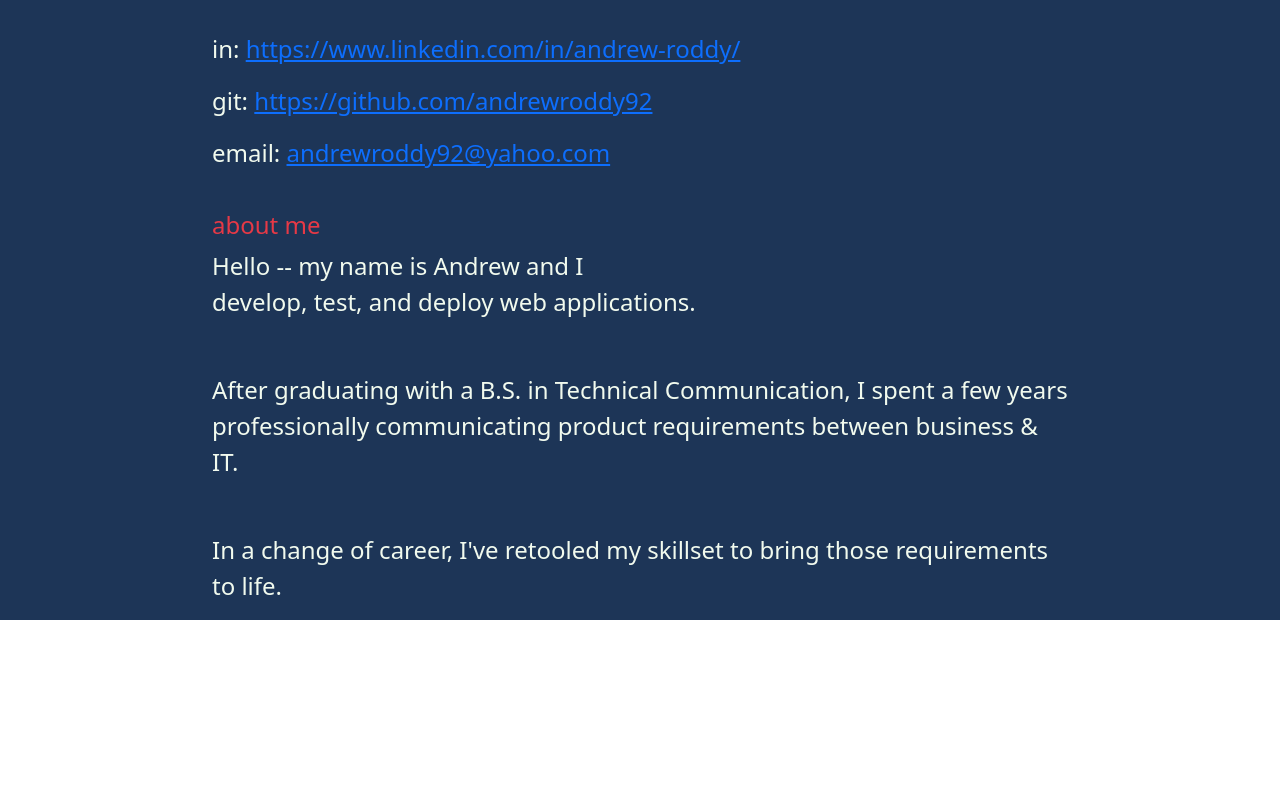
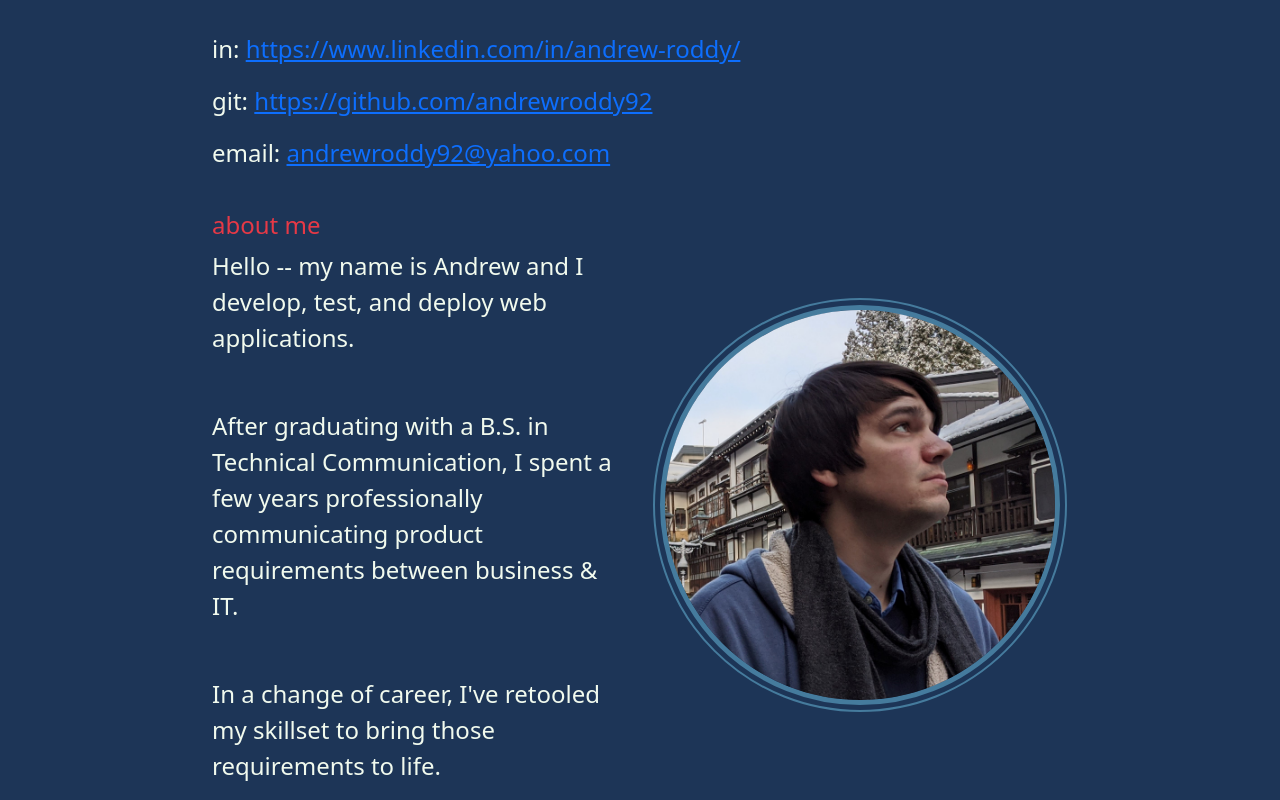
Before and after one commit to andrewroddy92/Andrew-Roddy-Portfolio, a React (Create React App) app: page / in a window 1280 px wide. Shown: the part 389-1189 px from the top of the page. Before the commit the page ends 1009 px from the top, so only its background shows below. Built offline with nearby package versions, Linux system fonts and the light colour scheme.

Commit message:
added profile image and styling

```diff
--- a/src/components/About.js
+++ b/src/components/About.js
@@ -2,6 +2,7 @@ import React from "react";
 import Container from 'react-bootstrap/Container'
 import Row from 'react-bootstrap/Row'
 import Col from 'react-bootstrap/Col'
+import me from '../me.jpg'
 
 
 export default function About() {
@@ -16,6 +17,19 @@ export default function About() {
       text: {
         color: "#F1FAEE",
         fontSize: '1.5rem'
+      },
+      imageCol: {
+        display: 'flex',
+        alignItems: 'center',
+        justifyContent: 'center'
+      },
+      image: {
+        borderRadius: '50%',
+        width: 400,
+        height: 400,
+        border: '5px solid #457B9D',
+        outline: '2px solid #457B9D',
+        outlineOffset: '5px',
       }
     };
 
@@ -30,6 +44,9 @@ export default function About() {
               <p><br/>In a change of career, I've retooled my skillset to bring those requirements to life.</p>
             </section>
           </Col>
+          <Col style={styles.imageCol}>
+            <img src={me} alt="self portait" style={styles.image}></img>
+          </Col>
         </Row>
 
       </Container>
--- a/src/components/Navigation.js
+++ b/src/components/Navigation.js
@@ -14,7 +14,7 @@ export default function Navigation() {
       };
 
     return(
-            <Nav className="justify-content-end" style={styles.nav}>
+            <Nav className="justify-content-end" style={styles.nav} >
                 <Nav.Item>
                     <Nav.Link style={styles.navLink} href="#about">about</Nav.Link>
                 </Nav.Item>
```
Also changed, not shown: src/me.jpg (added).
